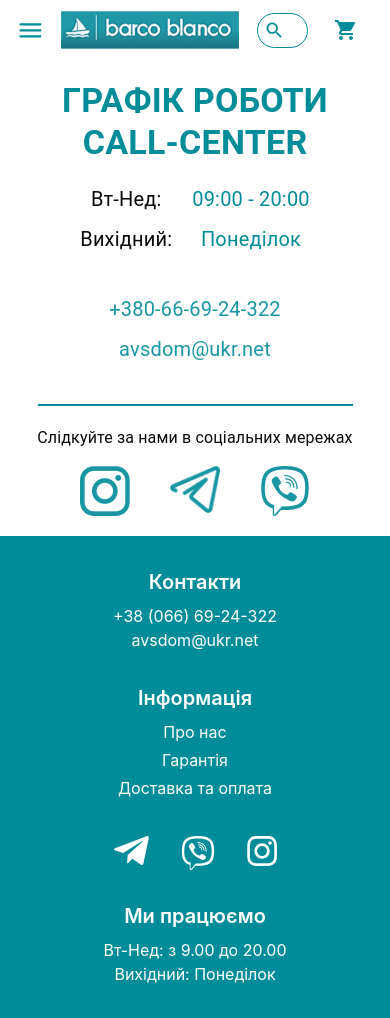
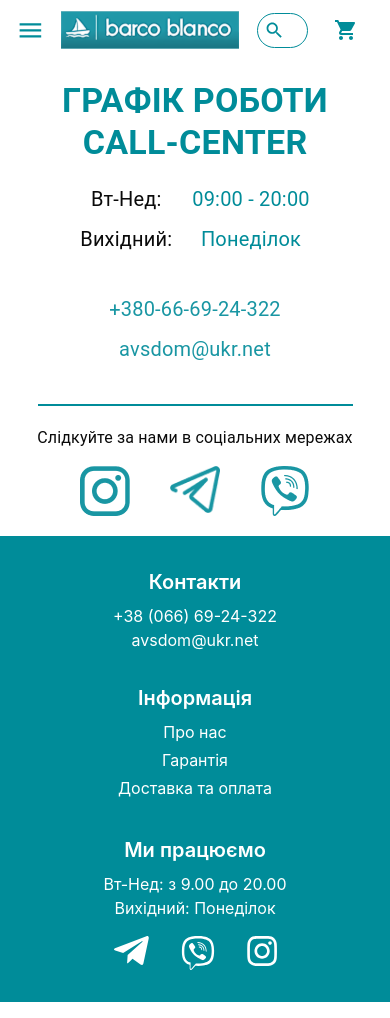
Before and after one commit to yaroslavgubich/barcoblanco-store, a Next.js app: page /contacts in a window 390 px wide. Built offline with nearby package versions, Linux system fonts and the light colour scheme.

Commit message:
fix footer elements order

```diff
--- a/components/ui/Footer.tsx
+++ b/components/ui/Footer.tsx
@@ -1,4 +1,3 @@
-// components/ui/Footer.tsx
 import Link from "next/link";
 import React from "react";
 import Image from "next/image";
@@ -8,41 +7,131 @@ const Footer = () => {
     <footer className="bg-[#008c99] py-8 text-center text-white">
       <div className="max-w-[1000px] w-full mx-auto px-4">
         <div className="flex flex-col md:flex-row justify-between gap-8 text-white text-center md:text-center">
+
           {/* Контакти */}
           <div className="flex flex-col items-center">
             <h3 className="text-xl font-semibold mb-2">Контакти</h3>
-            <a href="tel:+380666924322" className="hover:underline">+38 (066) 69-24-322</a>
-            <a href="mailto:avsdom@ukr.net" className="hover:underline">avsdom@ukr.net</a>
+            <a href="tel:+380666924322" className="hover:underline">
+              +38 (066) 69-24-322
+            </a>
+            <a href="mailto:avsdom@ukr.net" className="hover:underline">
+              avsdom@ukr.net
+            </a>
           </div>
 
-          {/* Інформація */}
+          {/* Інформація + (DESKTOP Icons) */}
           <div className="flex flex-col items-center text-center">
             <h3 className="text-xl font-semibold mb-2">Інформація</h3>
-            <Link href="/#about" className="hover:underline mb-1">Про нас</Link>
-            <Link href="/guarantee" className="hover:underline mb-1">Гарантія</Link>
-            <Link href="/delivery" className="hover:underline mb-1">Доставка та оплата</Link>
-        {/* Footer social icons */}
-        <div className="mt-8 flex justify-center gap-8">
-          <a href="https://telegram.org" target="_blank" rel="noopener noreferrer" aria-label="Telegram">
-            <Image src="/icons/telegram_icon.svg" alt="Telegram" width={35} height={30} className="hover:scale-110 transition-transform" />
-          </a>
-          <a href="https://viber.com" target="_blank" rel="noopener noreferrer" aria-label="Viber">
-            <Image src="/icons/viber-footer.svg" alt="Viber" width={34} height={30} className="hover:scale-110 transition-transform" />
-          </a>
-          <a href="https://instagram.com" target="_blank" rel="noopener noreferrer" aria-label="Instagram">
-            <Image src="/icons/instagram_icon.svg" alt="Instagram" width={30} height={30} className="hover:scale-110 transition-transform" />
-          </a>
-        </div>
+            <Link href="/#about" className="hover:underline mb-1">
+              Про нас
+            </Link>
+            <Link href="/guarantee" className="hover:underline mb-1">
+              Гарантія
+            </Link>
+            <Link href="/delivery" className="hover:underline mb-1">
+              Доставка та оплата
+            </Link>
+
+            {/* Icons: show on desktop (md) and bigger only */}
+            <div className="hidden md:flex justify-center gap-8 mt-4">
+              <a
+                href="https://telegram.org"
+                target="_blank"
+                rel="noopener noreferrer"
+                aria-label="Telegram"
+              >
+                <Image
+                  src="/icons/telegram_icon.svg"
+                  alt="Telegram"
+                  width={35}
+                  height={30}
+                  className="hover:scale-110 transition-transform"
+                />
+              </a>
+              <a
+                href="https://viber.com"
+                target="_blank"
+                rel="noopener noreferrer"
+                aria-label="Viber"
+              >
+                <Image
+                  src="/icons/viber-footer.svg"
+                  alt="Viber"
+                  width={34}
+                  height={30}
+                  className="hover:scale-110 transition-transform"
+                />
+              </a>
+              <a
+                href="https://instagram.com"
+                target="_blank"
+                rel="noopener noreferrer"
+                aria-label="Instagram"
+              >
+                <Image
+                  src="/icons/instagram_icon.svg"
+                  alt="Instagram"
+                  width={30}
+                  height={30}
+                  className="hover:scale-110 transition-transform"
+                />
+              </a>
+            </div>
           </div>
 
-          {/* Ми працюємо */}
+          {/* Ми працюємо + (MOBILE Icons) */}
           <div className="flex flex-col items-center">
             <h3 className="text-xl font-semibold mb-2">Ми працюємо</h3>
             <p>Вт-Нед: з 9.00 до 20.00</p>
             <p>Вихідний: Понеділок</p>
+
+            {/* Icons: show on mobile (below md) only */}
+            <div className="flex md:hidden justify-center gap-8 mt-4">
+              <a
+                href="https://telegram.org"
+                target="_blank"
+                rel="noopener noreferrer"
+                aria-label="Telegram"
+              >
+                <Image
+                  src="/icons/telegram_icon.svg"
+                  alt="Telegram"
+                  width={35}
+                  height={30}
+                  className="hover:scale-110 transition-transform"
+                />
+              </a>
+              <a
+                href="https://viber.com"
+                target="_blank"
+                rel="noopener noreferrer"
+                aria-label="Viber"
+              >
+                <Image
+                  src="/icons/viber-footer.svg"
+                  alt="Viber"
+                  width={34}
+                  height={30}
+                  className="hover:scale-110 transition-transform"
+                />
+              </a>
+              <a
+                href="https://instagram.com"
+                target="_blank"
+                rel="noopener noreferrer"
+                aria-label="Instagram"
+              >
+                <Image
+                  src="/icons/instagram_icon.svg"
+                  alt="Instagram"
+                  width={30}
+                  height={30}
+                  className="hover:scale-110 transition-transform"
+                />
+              </a>
+            </div>
           </div>
         </div>
-
       </div>
     </footer>
   );
```
